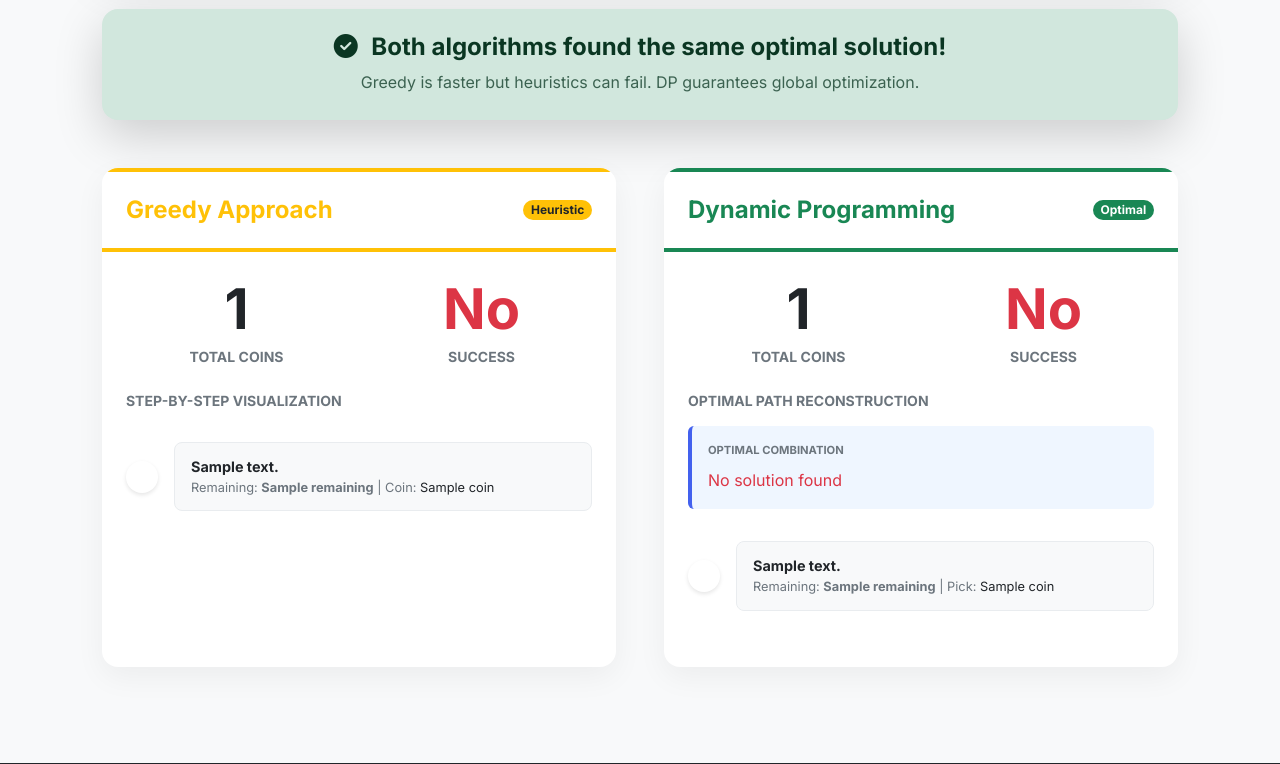
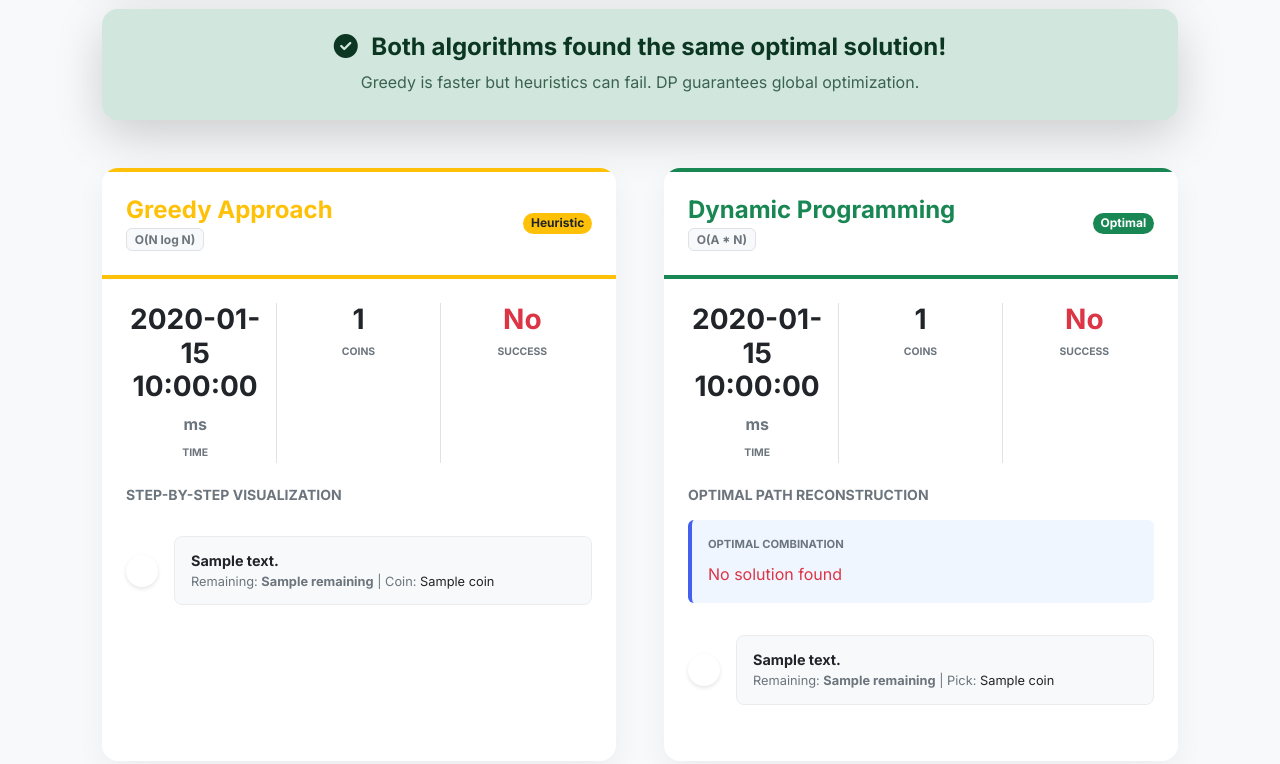
Before and after one commit to sarjanshah14/greedyvsdynamic, a Flask app: template templates/result.html in a window 1280 px wide. Shown: the part 484-1248 px from the top of the page. Run offline with Flask 3, Linux system fonts and the light colour scheme; the template is opened without the code that fills it: most values are stand-ins (such as "Sample title", 1, 10 or a date in 2020).

Commit message:
Enhancement: Add Execution Time & Big-O Complexity Metrics

```diff
--- a/app.py
+++ b/app.py
@@ -164,6 +164,8 @@ def solve():
             'coins_list': coins,
             'greedy_count': greedy_count if greedy_count != float('inf') else "Failed",
             'dp_count': dp_count if dp_count != float('inf') else "Failed",
+            'greedy_time': f"{greedy_time:.4f}",
+            'dp_time': f"{dp_time:.4f}",
             'is_optimal': greedy_count == dp_count
         }
 
@@ -179,12 +181,12 @@ def solve():
                                greedy_result=greedy_result,
                                greedy_count=greedy_count,
                                greedy_success=greedy_success,
-                               greedy_time=greedy_time,
+                               greedy_time=f"{greedy_time:.4f}",
                                greedy_steps=greedy_steps,
                                dp_result=dp_result,
                                dp_count=dp_count,
                                dp_success=dp_success,
-                               dp_time=dp_time,
+                               dp_time=f"{dp_time:.4f}",
                                dp_steps=dp_steps)
 
     except ValueError:
--- a/templates/result.html
+++ b/templates/result.html
@@ -58,22 +58,33 @@
             <div class="card result-card h-100">
                 <div class="card-header-custom border-warning border-top border-4">
                     <div class="d-flex justify-content-between align-items-center">
-                        <h4 class="mb-0 text-warning">Greedy Approach</h4>
+                        <div>
+                            <h4 class="mb-0 text-warning">Greedy Approach</h4>
+                            <span class="badge bg-light text-muted border mt-1">O(N log N)</span>
+                        </div>
                         <span class="badge bg-warning text-dark fw-bold rounded-pill">Heuristic</span>
                     </div>
                 </div>
                 <div class="card-body p-4">
                     <div class="row text-center mb-4">
-                        <div class="col-6">
-                            <h2 class="display-4 fw-bold mb-0 text-dark">{{ greedy_count }}</h2>
-                            <span class="text-muted small text-uppercase fw-bold">Total Coins</span>
+                        <div class="col-4 border-end">
+                            <h3 class="fw-bold mb-0 text-dark">{{ greedy_time }}<small
+                                    class="fs-6 text-muted">ms</small></h3>
+                            <span class="text-muted small text-uppercase fw-bold"
+                                style="font-size: 0.65rem;">Time</span>
                         </div>
-                        <div class="col-6">
-                            <h2
-                                class="display-4 fw-bold mb-0 {% if greedy_success %}text-success{% else %}text-danger{% endif %}">
+                        <div class="col-4 border-end">
+                            <h3 class="fw-bold mb-0 text-dark">{{ greedy_count }}</h3>
+                            <span class="text-muted small text-uppercase fw-bold"
+                                style="font-size: 0.65rem;">Coins</span>
+                        </div>
+                        <div class="col-4">
+                            <h3
+                                class="fw-bold mb-0 {% if greedy_success %}text-success{% else %}text-danger{% endif %}">
                                 {% if greedy_success %}Yes{% else %}No{% endif %}
-                            </h2>
-                            <span class="text-muted small text-uppercase fw-bold">Success</span>
+                            </h3>
+                            <span class="text-muted small text-uppercase fw-bold"
+                                style="font-size: 0.65rem;">Success</span>
                         </div>
                     </div>
 
@@ -114,22 +125,32 @@
             <div class="card result-card h-100">
                 <div class="card-header-custom border-success border-top border-4">
                     <div class="d-flex justify-content-between align-items-center">
-                        <h4 class="mb-0 text-success">Dynamic Programming</h4>
+                        <div>
+                            <h4 class="mb-0 text-success">Dynamic Programming</h4>
+                            <span class="badge bg-light text-muted border mt-1">O(A * N)</span>
+                        </div>
                         <span class="badge bg-success fw-bold rounded-pill text-white">Optimal</span>
                     </div>
                 </div>
                 <div class="card-body p-4">
                     <div class="row text-center mb-4">
-                        <div class="col-6">
-                            <h2 class="display-4 fw-bold mb-0 text-dark">{{ dp_count }}</h2>
-                            <span class="text-muted small text-uppercase fw-bold">Total Coins</span>
+                        <div class="col-4 border-end">
+                            <h3 class="fw-bold mb-0 text-dark">{{ dp_time }}<small class="fs-6 text-muted">ms</small>
+                            </h3>
+                            <span class="text-muted small text-uppercase fw-bold"
+                                style="font-size: 0.65rem;">Time</span>
                         </div>
-                        <div class="col-6">
-                            <h2
-                                class="display-4 fw-bold mb-0 {% if dp_success %}text-success{% else %}text-danger{% endif %}">
+                        <div class="col-4 border-end">
+                            <h3 class="fw-bold mb-0 text-dark">{{ dp_count }}</h3>
+                            <span class="text-muted small text-uppercase fw-bold"
+                                style="font-size: 0.65rem;">Coins</span>
+                        </div>
+                        <div class="col-4">
+                            <h3 class="fw-bold mb-0 {% if dp_success %}text-success{% else %}text-danger{% endif %}">
                                 {% if dp_success %}Yes{% else %}No{% endif %}
-                            </h2>
-                            <span class="text-muted small text-uppercase fw-bold">Success</span>
+                            </h3>
+                            <span class="text-muted small text-uppercase fw-bold"
+                                style="font-size: 0.65rem;">Success</span>
                         </div>
                     </div>
 
```
Also changed, not shown: templates/history.html (+8 -0 lines).
